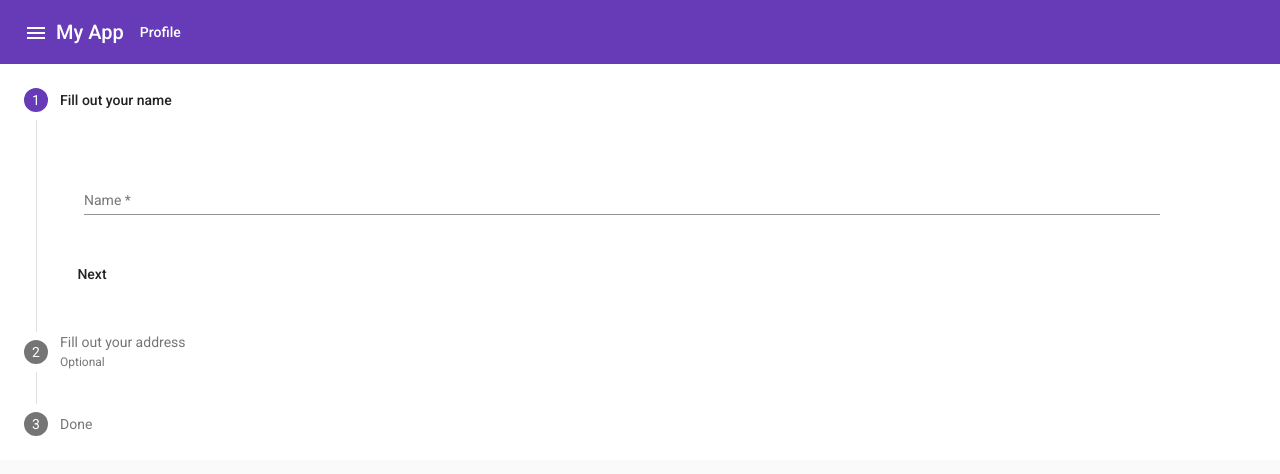
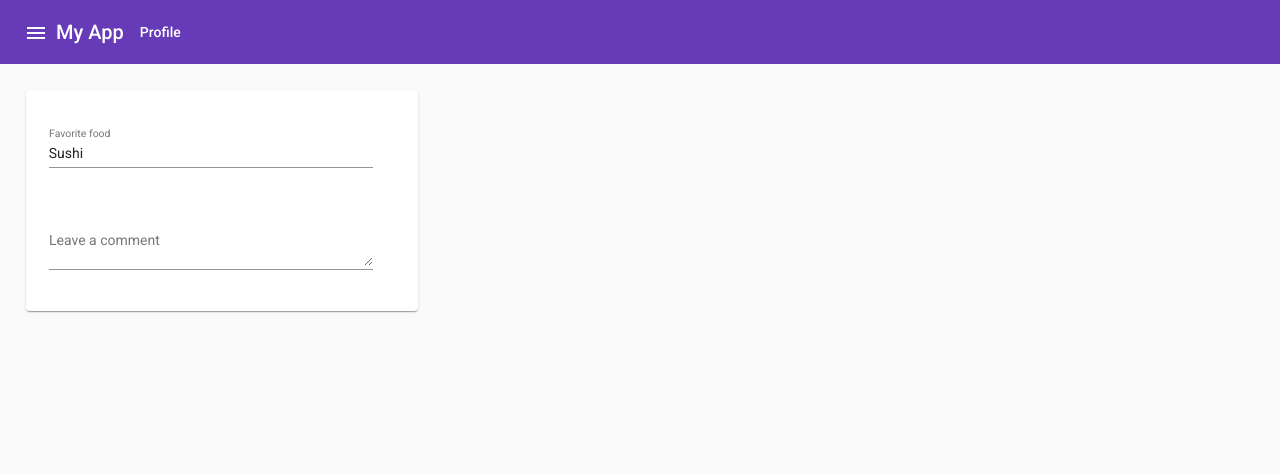
Before and after one commit to Gerguevara/angular-material-class, an Angular app: page / in a window 1280 px wide. Shown: the top 474 px of the page. Built offline with nearby package versions, Linux system fonts and the light colour scheme.

Commit message:
form field done

```diff
--- a/src/app/app.component.html
+++ b/src/app/app.component.html
@@ -37,48 +37,29 @@
   <!-- contenido -->
   <mat-drawer-content>
     <!-- content should be here -->
+    <main class="container">
 
 
-      <!-- steper -->
-      <mat-vertical-stepper linear=true #stepper>
-        <mat-step [stepControl]="firstFormGroup" completed=false>
-          <form [formGroup]="firstFormGroup" class="firstForm">
-            <ng-template matStepLabel>Fill out your name</ng-template>
-            <mat-form-field>
-              <mat-label>Name</mat-label>
-              <input matInput placeholder="Last name, First name" formControlName="firstCtrl" required>
-            </mat-form-field>
-            <div>
-              <button mat-button matStepperNext>Next</button>
-            </div>
-          </form>
-        </mat-step>
+      <mat-card>
+        <form class="example-form">
+          <mat-form-field class="example-full-width">
+            <mat-label>Favorite food</mat-label>
+            <input matInput placeholder="Ex. Pizza" value="Sushi">
+          </mat-form-field>
 
-        <mat-step [stepControl]="secondFormGroup" label="Fill out your address" completed=false optional>
-          <form [formGroup]="secondFormGroup">
-            <mat-form-field>
-              <mat-label>Address</mat-label>
-              <input matInput formControlName="secondCtrl" placeholder="Ex. 1 Main St, New York, NY"
-                     required>
-            </mat-form-field>
-            <div>
-              <button mat-button matStepperPrevious>Back</button>
-              <button mat-button matStepperNext>Next</button>
-            </div>
-          </form>
-        </mat-step>
+          <mat-form-field class="example-full-width">
+            <mat-label>Leave a comment</mat-label>
+            <textarea matInput placeholder="Ex. It makes me feel..."></textarea>
+          </mat-form-field>
+        </form>
 
-        <mat-step completed=false >
-          <ng-template matStepLabel>Done</ng-template>
-          <p>You are now done.</p>
-          <div>
-            <button mat-button matStepperPrevious>Back</button>
-            <button mat-button (click)="stepper.reset()">Reset</button>
-          </div>
-        </mat-step>
-      </mat-vertical-stepper>
-      <!-- steper -->
+      </mat-card>
 
+
+
+
+   </main>
+     <!-- content should be here -->
   </mat-drawer-content>
   <!-- contenido -->
 
--- a/src/app/app.component.ts
+++ b/src/app/app.component.ts
@@ -1,5 +1,5 @@
 import { Component } from '@angular/core';
-import {FormBuilder, FormGroup, Validators} from '@angular/forms';
+
 
 @Component({
   selector: 'app-root',
@@ -10,18 +10,10 @@ export class AppComponent {
   title = 'Material-Tutorial';
   openend = false;
   isLinear = false;
-  firstFormGroup: FormGroup;
-  secondFormGroup: FormGroup;
 
-  constructor(private _formBuilder: FormBuilder) {}
 
-  ngOnInit() {
-    this.firstFormGroup = this._formBuilder.group({
-      firstCtrl: ['', Validators.required]
-    });
-    this.secondFormGroup = this._formBuilder.group({
-      secondCtrl: ['', Validators.required]
-    });
-  }
+
+
+
 
 }
--- a/src/app/material/material.module.ts
+++ b/src/app/material/material.module.ts
@@ -10,9 +10,11 @@ import { MatDividerModule } from '@angular/material/divider';
 import { MatStepperModule } from '@angular/material/stepper';
 import {MatFormFieldModule} from '@angular/material/form-field';
 import { MatInputModule } from '@angular/material/input';
+import {MatCardModule} from '@angular/material/card';
+
 const MaterialComponents = [
   MatSidenavModule, MatToolbarModule, MatListModule, MatIconModule, MatButtonModule, MatMenuModule
-  ,MatDividerModule, MatStepperModule, MatFormFieldModule, MatInputModule
+  ,MatDividerModule, MatStepperModule, MatFormFieldModule, MatInputModule, MatCardModule
 ];
 
 @NgModule({
--- a/src/styles.css
+++ b/src/styles.css
@@ -8,16 +8,26 @@ height: 100%;
 }
 
 
+
 mat-drawer-container{
   width: 100%;
   height: 100%;
+
 }
-
 .mat-drawer{
   background: wheat;
   width: 15%;
 }
 
+.container{
+  color: cyan;
+  padding: 2%;
+  display: flex;
+}
+.example-form{
+  width: 100%;
+  align-items: center;
+}
 
 @media only screen and (max-width: 640px) {
   .mat-drawer{
```
